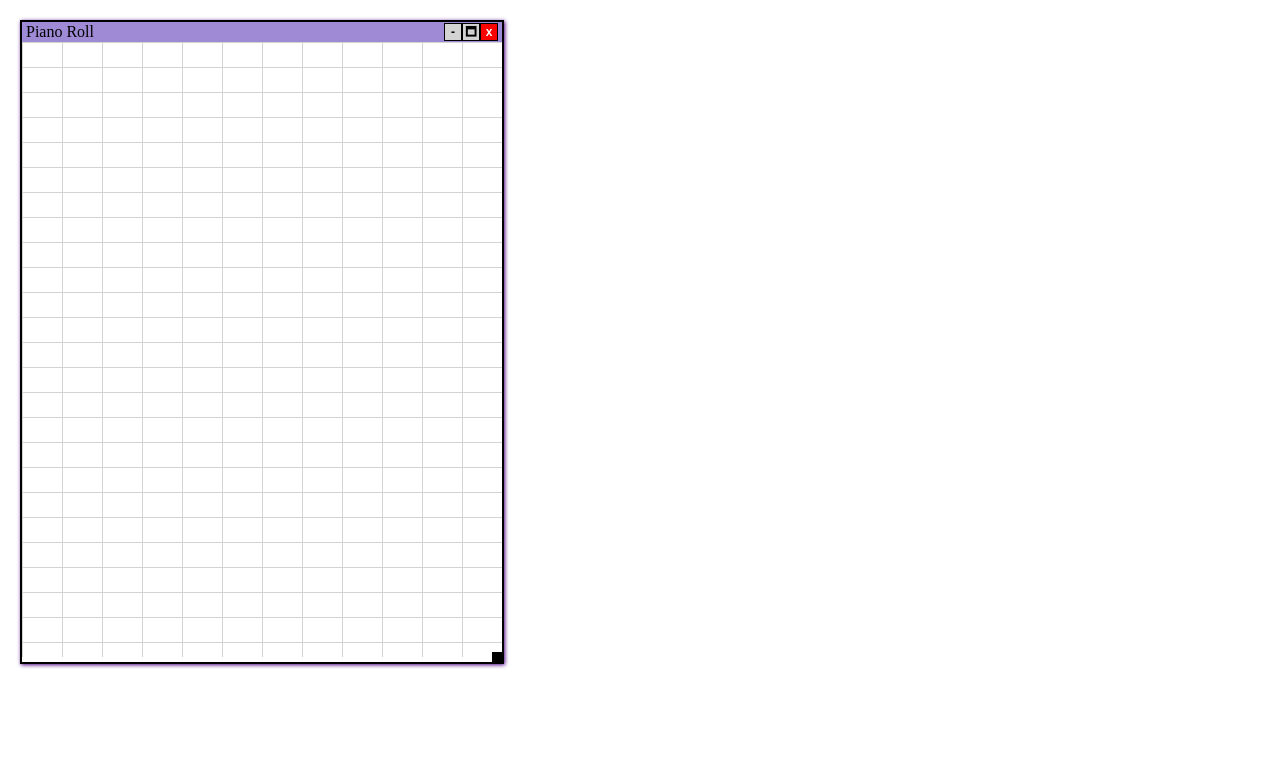
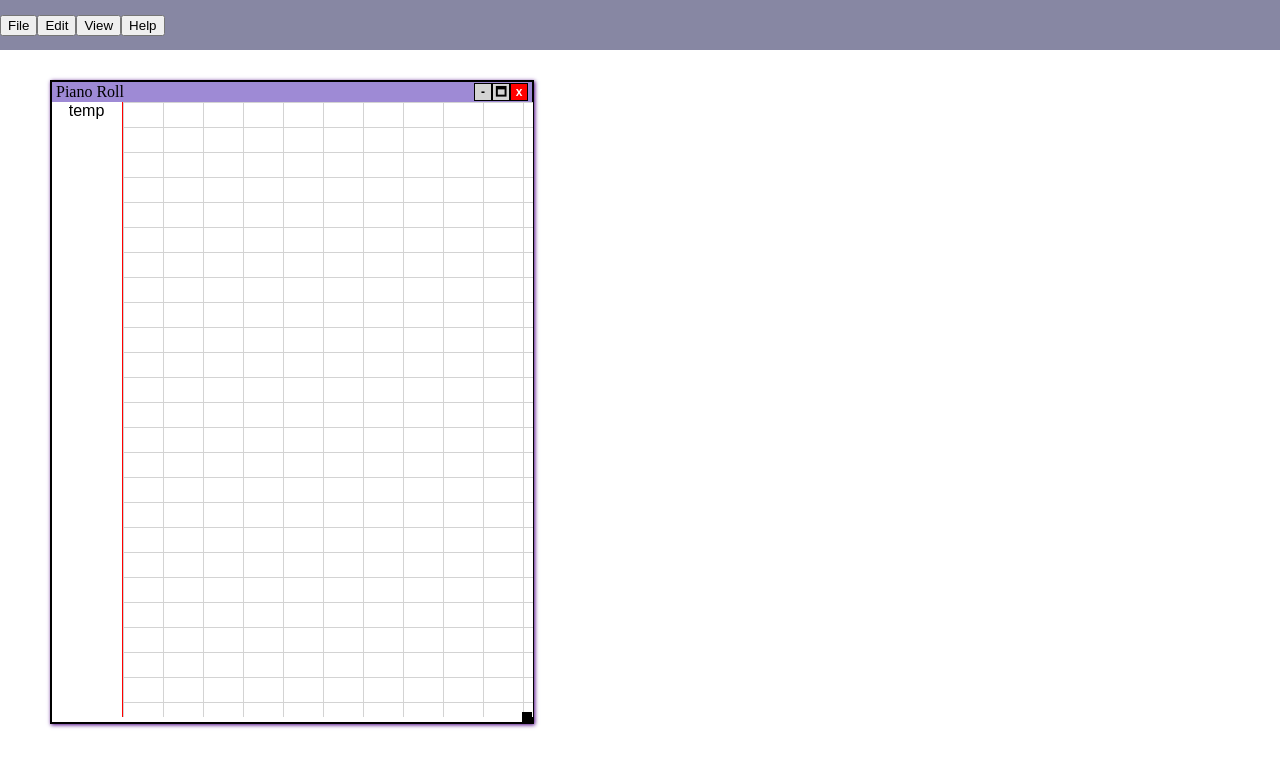
Before and after one commit to brianmatzelle/wock-online, a React (Create React App) app: page / in a window 1280 px wide. Shown: the top 766 px of the page. Built offline with nearby package versions, Linux system fonts and the light colour scheme.

Commit message:
menu broken

```diff
--- a/package.json
+++ b/package.json
@@ -3,10 +3,15 @@
   "version": "0.1.0",
   "private": true,
   "dependencies": {
+    "@emotion/react": "^11.10.6",
+    "@emotion/styled": "^11.10.6",
+    "@mui/material": "^5.11.14",
     "@testing-library/jest-dom": "^5.16.5",
     "@testing-library/react": "^13.4.0",
     "@testing-library/user-event": "^13.5.0",
+    "bootstrap": "^4.6.0",
     "react": "^18.2.0",
+    "react-bootstrap": "^2.7.2",
     "react-dom": "^18.2.0",
     "react-scripts": "5.0.1",
     "react-window": "^1.8.8",
--- a/src/App.js
+++ b/src/App.js
@@ -1,5 +1,6 @@
 import React, { useState, useEffect } from 'react';
 import { PianoRoll } from './components/PianoRoll/PianoRoll';
+import { Menu } from './components/Menu/Menu';
 import './App.css';
 
 function App() {
@@ -9,7 +10,21 @@ function App() {
   });
 
   return (
-    <div className="App">
+    <div className="App" style={{
+      display: 'flex',
+      flexDirection: 'column',
+    }}>
+      <Menu
+        style={{
+          display: 'flex',
+          flexDirection: 'row',
+          justifyContent: 'flex-start',
+          alignItems: 'center',
+          height: '50px',
+          width: '100%',
+          backgroundColor: '#8787A3',
+        }}
+      />
       <PianoRoll dimensions={pianoRollDimensions} setDimensions={setPianoRollDimensions}/>
     </div>
   );
--- /dev/null
+++ b/src/components/Menu/Menu.jsx
@@ -0,0 +1,13 @@
+import React from 'react';
+import MenuButton from './MenuButton';
+
+export function Menu({ style }) {
+  const buttons = ['file', 'edit', 'view', 'help'];
+  return (
+    <div className="menu" style={style}>
+      {buttons.map(button => (
+        <MenuButton key={button} type={button} />
+      ))}
+    </div>
+  );
+}
--- /dev/null
+++ b/src/components/Menu/MenuButton.jsx
@@ -0,0 +1,83 @@
+import React, { useState } from 'react';
+import { Dropdown } from 'react-bootstrap';
+
+export default function MenuButton({ type }) {
+  const [show, setShow] = useState(false);
+
+  const handleToggle = (isOpen, e, metadata) => {
+    if (metadata.source === 'select') {
+      setShow(false);
+    }
+  };
+
+  const getMenuTitle = () => {
+    switch (type) {
+      case 'file':
+        return 'File';
+      case 'edit':
+        return 'Edit';
+      case 'view':
+        return 'View';
+      case 'help':
+        return 'Help';
+      default:
+        return `ERROR: Invalid MenuButton type: ${type}`;
+    }
+  };
+
+  const renderMenuItems = () => {
+    switch (type) {
+      case 'file':
+        return (
+          <>
+            <Dropdown.Item>New</Dropdown.Item>
+            <Dropdown.Item>Open</Dropdown.Item>
+            <Dropdown.Item>Save</Dropdown.Item>
+          </>
+        );
+      case 'edit':
+        return (
+          <>
+            <Dropdown.Item>Undo</Dropdown.Item>
+            <Dropdown.Item>Redo</Dropdown.Item>
+            <Dropdown.Item>Cut</Dropdown.Item>
+            <Dropdown.Item>Copy</Dropdown.Item>
+            <Dropdown.Item>Paste</Dropdown.Item>
+          </>
+        );
+      case 'view':
+        return (
+          <>
+            <Dropdown.Item>Zoom In</Dropdown.Item>
+            <Dropdown.Item>Zoom Out</Dropdown.Item>
+            <Dropdown.Item>Reset Zoom</Dropdown.Item>
+          </>
+        );
+      case 'help':
+        return (
+          <>
+            <Dropdown.Item>About</Dropdown.Item>
+            <Dropdown.Item>Documentation</Dropdown.Item>
+          </>
+        );
+      default:
+        return null;
+    }
+  };
+
+  return (
+    <Dropdown
+      show={show}
+      onToggle={handleToggle}
+    >
+      <Dropdown.Toggle
+        variant="light"
+        onMouseEnter={() => setShow(true)}
+        onMouseLeave={() => setShow(false)}
+      >
+        {getMenuTitle()}
+      </Dropdown.Toggle>
+      <Dropdown.Menu>{renderMenuItems()}</Dropdown.Menu>
+    </Dropdown>
+  );
+}
--- /dev/null
+++ b/src/components/PianoRoll/Keys.jsx
@@ -0,0 +1,17 @@
+import React from 'react';
+
+export function Keys({ dimensions }) {
+  return (
+    <div style={{
+      display: 'flex',
+      flexDirection: 'column',
+      justifyContent: 'flex-start',
+      alignItems: 'center',
+      borderRight: '1px solid red',
+      width: 70,
+      height: dimensions.height - 25,
+    }}>
+      temp
+    </div>
+  )
+}
--- /dev/null
+++ b/src/components/PianoRoll/PianoRoll.css
@@ -0,0 +1,22 @@
+.piano-roll-grid {
+    scrollbar-width: thin;
+    scrollbar-color: #c4c4c4 #f4f4f4;
+  }
+
+  .piano-roll-grid::-webkit-scrollbar {
+    width: 12px;
+    height: 12px;
+  }
+
+  .piano-roll-grid::-webkit-scrollbar-track {
+    background-color: #f4f4f4;
+  }
+
+  .piano-roll-grid::-webkit-scrollbar-thumb {
+    background-color: #c4c4c4;
+    border-radius: 6px;
+  }
+
+  .piano-roll-grid::-webkit-scrollbar-thumb:hover {
+    background-color: #a4a4a4;
+  }
--- a/src/components/PianoRoll/PianoRoll.jsx
+++ b/src/components/PianoRoll/PianoRoll.jsx
@@ -1,6 +1,8 @@
-import React from 'react';
+import React, { useState } from 'react';
 import { Wrapper } from '../Wrapper';
 import { VariableSizeGrid as Grid } from 'react-window';
+import { Keys } from './Keys';
+import './PianoRoll.css';
 
 export function PianoRoll({ dimensions, setDimensions }) {
   const containerId = {
@@ -14,14 +16,27 @@ export function PianoRoll({ dimensions, setDimensions }) {
   const cellWidth = 40;
   const cellHeight = 25;
 
+  const [cellColors, setCellColors] = useState(
+    new Array(numberOfRows).fill(null).map(() => new Array(numberOfColumns).fill('white'))
+  );
+
+  const toggleCellColor = (rowIndex, columnIndex) => {
+    const newCellColors = cellColors.map(row => [...row]);
+    newCellColors[rowIndex][columnIndex] =
+      cellColors[rowIndex][columnIndex] === 'white' ? 'blue' : 'white';
+    setCellColors(newCellColors);
+  };
+
   const Cell = ({ columnIndex, rowIndex, style }) => {
     return (
       <div
+        onClick={() => toggleCellColor(rowIndex, columnIndex)}
         style={{
           ...style,
           width: cellWidth - 1, // Adjust for border
           height: cellHeight - 1, // Adjust for border
           border: '1px solid lightgray',
+          backgroundColor: cellColors[rowIndex][columnIndex],
         }}
       ></div>
     );
@@ -37,14 +52,15 @@ export function PianoRoll({ dimensions, setDimensions }) {
           overflow: 'auto',
         }}
       >
-        {/* <Keys /> */}
+        <Keys dimensions={dimensions} />
         <Grid
+          className="piano-roll-grid"
           columnCount={numberOfColumns}
           columnWidth={() => cellWidth}
-          height={dimensions.height - 25} // Adjust for wrapper's header height
+          height={dimensions.height - 25} // - 25 for wrapper's header height
           rowCount={numberOfRows}
           rowHeight={() => cellHeight}
-          width={dimensions.width}
+          width={dimensions.width - 70} // - 70 for keys' width
         >
           {Cell}
         </Grid>
--- a/src/components/Wrapper.jsx
+++ b/src/components/Wrapper.jsx
@@ -1,7 +1,7 @@
 import React, { useState, useEffect } from "react";
 
 export function Wrapper({ children, containerId, dimensions, setDimensions }) {
-  const [position, setPosition] = useState({ x: 20, y: 20 });
+  const [position, setPosition] = useState({ x: 50, y: 80 });
   const [dragging, setDragging] = useState(false);
   const [resizing, setResizing] = useState(false);
   const [offset, setOffset] = useState({ x: 0, y: 0 });
@@ -15,8 +15,21 @@ export function Wrapper({ children, containerId, dimensions, setDimensions }) {
 
   const duringDrag = (e) => {
     if (!dragging) return;
-    setPosition({ x: e.clientX - offset.x, y: e.clientY - offset.y });
+    const newX = e.clientX - offset.x;
+    const newY = e.clientY - offset.y;
+
+    // Check screen bounds
+    const minX = 0;
+    const minY = 50;  // 50 for header height
+    const maxX = window.innerWidth - dimensions.width;
+    const maxY = window.innerHeight - dimensions.height;
+
+    const boundedX = Math.min(Math.max(minX, newX), maxX);
+    const boundedY = Math.min(Math.max(minY, newY), maxY);
+
+    setPosition({ x: boundedX, y: boundedY });
   };
+
 
   const endDrag = () => {
     setDragging(false);
```
Also changed, not shown: 1 other file (tests, documents, lock files or other folders).
